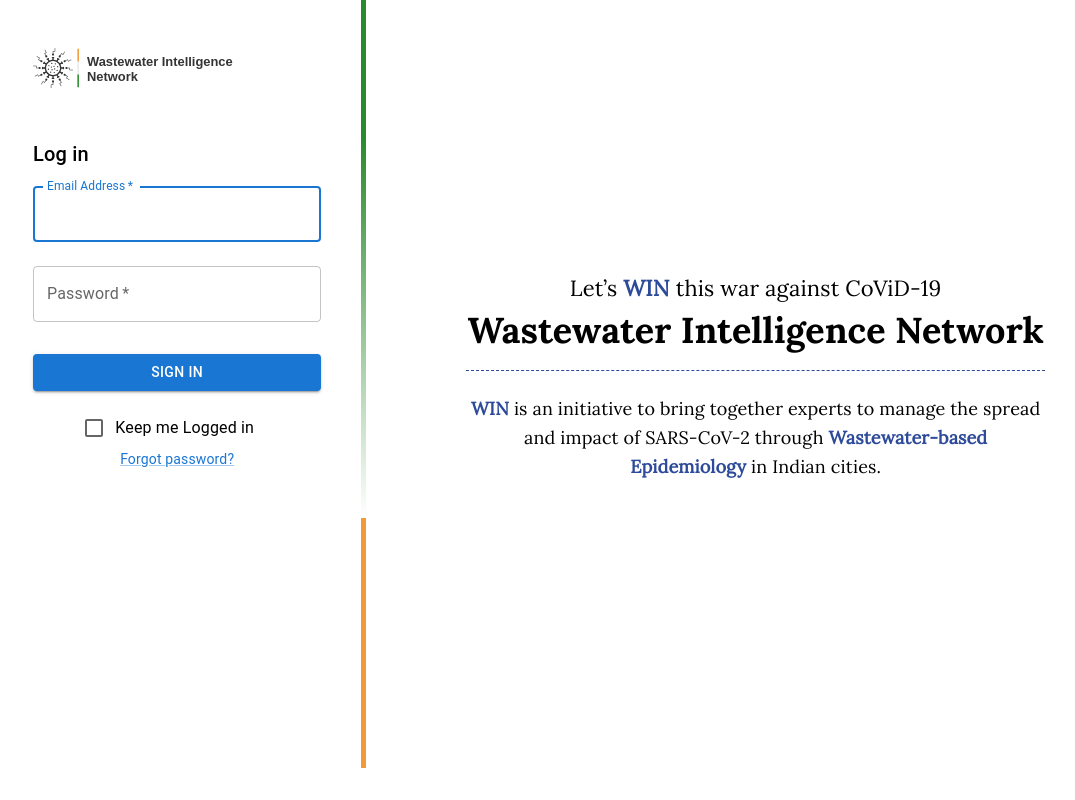
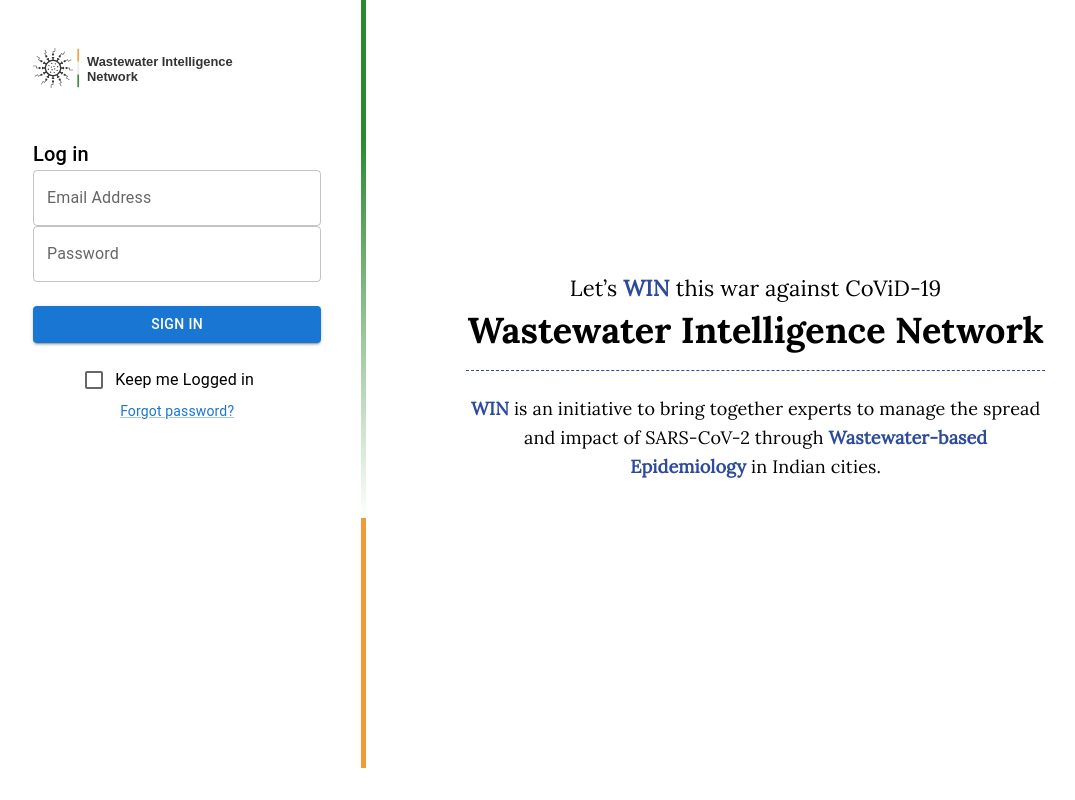
Before and after one commit to wastewater-intelligence-network/win-web-app, a React (Create React App) app: page /login in a window 1280 px wide. Shown: the whole page, without its empty margins (71-1146 px from the left). Built offline with nearby package versions, Linux system fonts and the light colour scheme.

Commit message:
Code Commit: Login, validation and authentication

```diff
--- a/src/App.css
+++ b/src/App.css
@@ -116,3 +116,8 @@
 .mb-40{
   margin-bottom: 40px;
 }
+
+.validation-error {
+  color: #FF3333;
+  font-size: 12px;
+}
--- a/src/components/Login.js
+++ b/src/components/Login.js
@@ -11,12 +11,24 @@
 import LockOutlinedIcon from "@mui/icons-material/LockOutlined";
 import Typography from "@mui/material/Typography";
 import Container from "@mui/material/Container";
-// import { createTheme, ThemeProvider } from '@mui/material/styles';
 import LoginLogo from "../Icons/hero_logo.svg";
 import { Divider } from "@mui/material";
+import { useForm } from "react-hook-form";
+import axios from "axios";
+import base64 from "base-64";
+
+import { useNavigate, useLocation } from 'react-router-dom';
 
 export default function Login() {
-  const handleSubmit = (event) => {
+  const navigate = useNavigate();
+  const {
+    register,
+    handleSubmit,
+    watch,
+    formState: { errors }
+  } = useForm();
+
+  const handleSubmita = (event) => {
     event.preventDefault();
     const data = new FormData(event.currentTarget);
     // eslint-disable-next-line no-console
@@ -24,6 +36,34 @@
       email: data.get("email"),
       password: data.get("password"),
     });
+  };
+
+  async function userLogin(data) {
+    let headersData = {
+      "Username": "admin",
+      "Password": "W!n@dm!n"
+    };
+
+    let headers = { 'Authorization': 'Basic ' + base64.encode(headersData.Username + ':' + headersData.Password) }
+
+    try {
+      const response = await axios.get("https://win.niua.org:8081/login", {
+        headers: headers
+      });
+      console.log(response);
+      const { data } = response;
+      if (data) {
+        localStorage.setItem("login_token", data.token);
+        localStorage.setItem('login_token_expiry_timestamp', data.tokenExpiryTimestamp);
+
+        navigate("/setting/user");
+      }
+    } catch (error) { }
+  }
+
+  const onSubmit = (data) => {
+    //alert(JSON.stringify(data));
+    userLogin(data);
   };
 
   return (
@@ -50,8 +90,9 @@
 
             <Box
               component="form"
-              onSubmit={handleSubmit}
-              noValidate
+              // onSubmit={handleSubmita}
+              //noValidate
+              onSubmit={handleSubmit(onSubmit)}
               sx={{ mt: 1, p: 5 }}
               className="login-box"
             >
@@ -66,25 +107,49 @@
                 Log in
               </Typography>
               <TextField
-                margin="normal"
-                required
+                // margin="normal"
+                // required
                 fullWidth
-                id="email"
+                // id="email"
                 label="Email Address"
-                name="email"
-                autoComplete="email"
-                autoFocus
+                // name="email"
+                // autoComplete="email"
+                // autoFocus
+                {...register("email", {
+                  required: true,
+                  maxLength: 20,
+                  pattern: /^[a-z0-9]+@[a-z]+\.[a-z]{2,3}/i
+                })}
               />
+
+              {errors?.email?.type === "required" && <p className="validation-error">This field is required</p>}
+              {errors?.email?.type === "maxLength" && (
+                <p className="validation-error">email cannot exceed 20 characters</p>
+              )}
+              {errors?.email?.type === "pattern" && (
+                <p className="validation-error">Not Valid Email</p>
+              )}
+
               <TextField
-                margin="normal"
-                required
+                // margin="normal"
+                // required
                 fullWidth
-                name="password"
+                // name="password"
                 label="Password"
                 type="password"
-                id="password"
-                autoComplete="current-password"
+                // id="password"
+                // autoComplete="current-password"
+
+                {...register("password", {
+                  required: true,
+                  pattern: /^(?=.*\d)(?=.*[a-z])(?=.*[A-Z])(?=.*[a-zA-Z]).{8,}$/
+                })}
               />
+
+              {errors?.password?.type === "required" && <p className="validation-error">This field is required</p>}
+              {errors?.password?.type === "pattern" && (
+                <p className="validation-error">Not Valid Password Pattern</p>
+              )}
 
               <Button
                 type="submit"
@@ -94,6 +159,8 @@
               >
                 Sign In
               </Button>
+
+
               <Box className="text-center">
                 <FormControlLabel
                   control={<Checkbox value="remember" color="primary" />}
```
Lines whose indentation alone changed are shown as unchanged.
